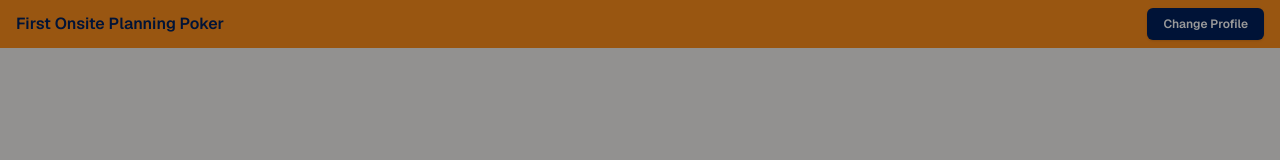
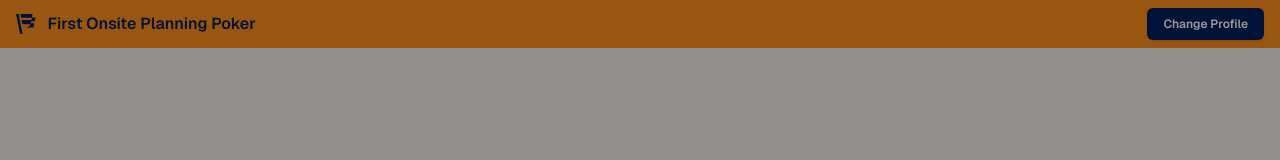
Before and after one commit to arnav-firstonsite/fos-planning-poker, a Next.js app: page / in a window 1280 px wide. Shown: the top 160 px of the page. Built offline with nearby package versions, Linux system fonts and the light colour scheme; no server answers.

Commit message:
Add logo

```diff
--- a/app/PlanningPokerClient/components/PlanningPokerHeader.tsx
+++ b/app/PlanningPokerClient/components/PlanningPokerHeader.tsx
@@ -1,5 +1,4 @@
-// app/components/PlanningPokerHeader.tsx
-
+// app/PlanningPokerClient/components/PlanningPokerHeader.tsx
 type PlanningPokerHeaderProps = {
   onChangeProfile: () => void
 }
@@ -8,14 +7,25 @@ export function PlanningPokerHeader({
   onChangeProfile,
 }: PlanningPokerHeaderProps) {
   return (
-    <header className="flex items-center justify-between h-12 bg-orange w-full px-4 text-dark-blue">
-      <div className="font-semibold cursor-default">
-        First Onsite Planning Poker
+    <header className="flex h-12 w-full items-center justify-between bg-orange px-4 text-dark-blue">
+      <div className="flex items-center font-semibold cursor-default">
+        <svg
+          xmlns="http://www.w3.org/2000/svg"
+          viewBox="0 0 150 127.1"
+          aria-hidden="true"
+          className="mr-2 h-5 w-auto flex-none"
+        >
+          <path
+            className="fill-current"
+            d="M16.57,0H0l26.13,127.09h16.53c-.02-.06-.03-.13-.04-.19L16.57,0ZM119.91,46.16l4.96-24.49h-23.78l3.77-21.67H28.13l4.96,24.33h67.46l-2.25,13.21h-29.37l-33.15.12,5.87,27.99,22.26-.12h28.96l-.09.36c-4.12,12.77-17.06,15.87-20.98,17.36-1.97.75-6.36,1.53-10.26,2.12l-.04.02h49.87l5.61-25.83h-22.59l2.35-13.4h23.15Z"
+          />
+        </svg>
+        <span className="flex-1">First Onsite Planning Poker</span>
       </div>
       <button
         type="button"
         onClick={onChangeProfile}
-        className="rounded-md bg-dark-blue text-white px-4 py-2 text-xs font-semibold shadow-sm transition hover:bg-white hover:text-dark-blue hover:cursor-pointer focus:outline-none focus:ring-2 focus:ring-dark-blue focus:ring-offset-1"
+        className="rounded-md bg-dark-blue px-4 py-2 text-xs font-semibold text-white shadow-sm transition hover:cursor-pointer hover:bg-white hover:text-dark-blue focus:outline-none focus:ring-2 focus:ring-dark-blue focus:ring-offset-1"
       >
         Change Profile
       </button>
```
